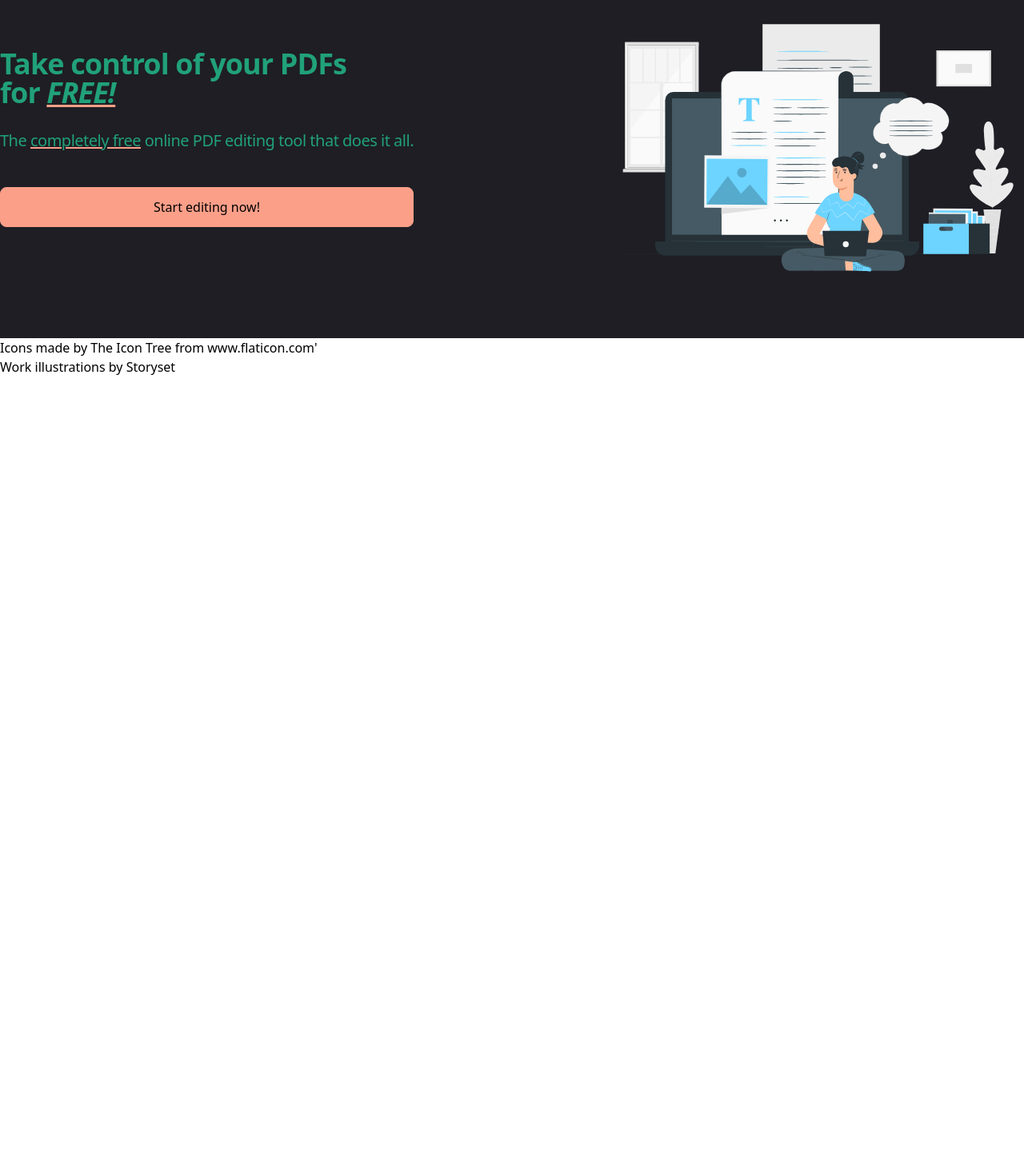
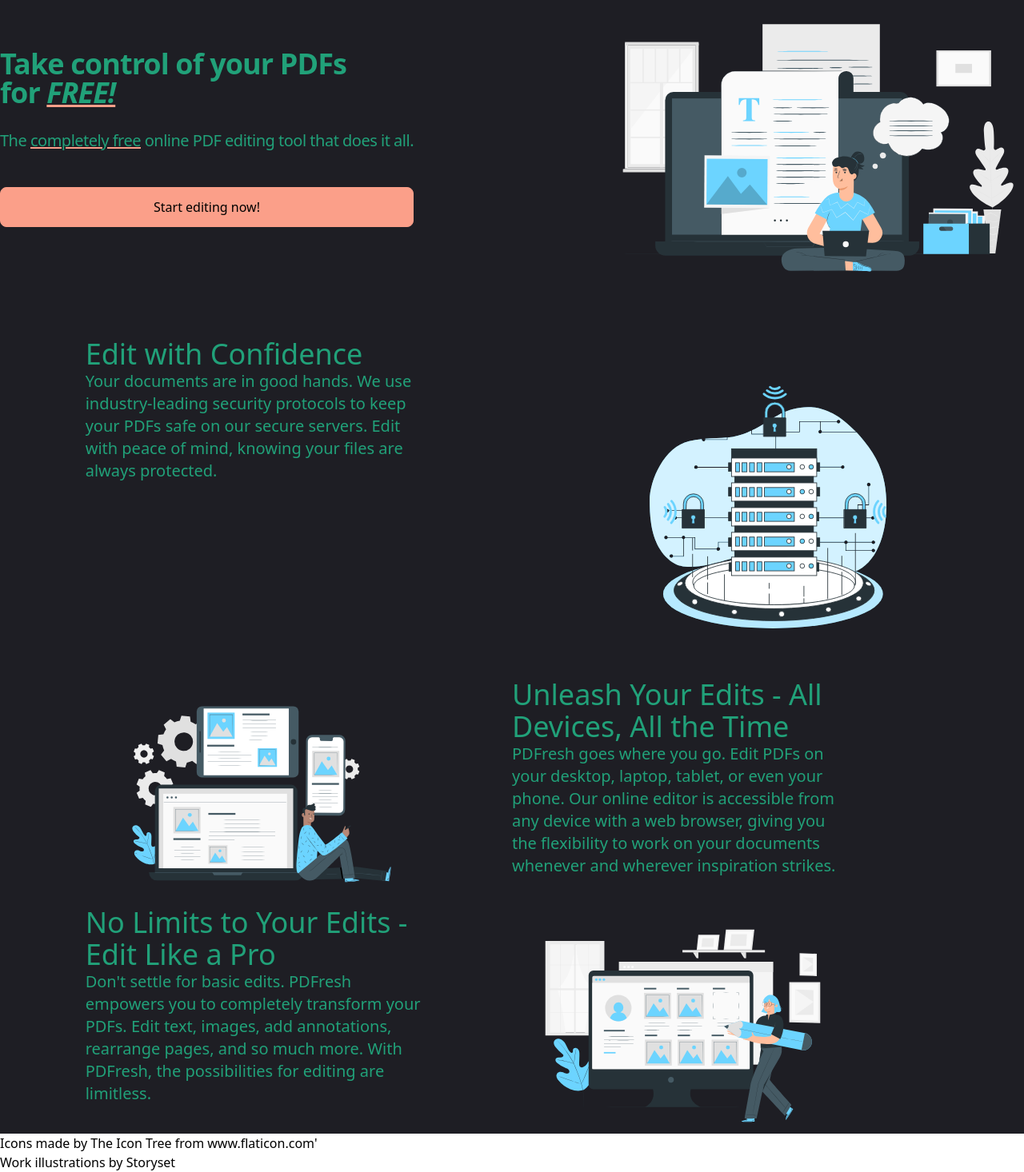
Before and after one commit to cmben89/fake-pdf-editor, a plain HTML site: page root/index.html in a window 1280 px wide. Shown: the part 109-1575 px from the top of the page at 80% size. Before the commit the page ends 800 px from the top, so only its background shows below. Drawn offline with nearby package versions, Linux system fonts and the light colour scheme.

Commit message:
Added feature section. Worked on layout from scratch rather than taking code from elsewhere.  Needs lots of fixing.

```diff
--- a/root/index.html
+++ b/root/index.html
@@ -61,10 +61,42 @@
     </section>
     <!--End Section 1-->
     <!--TODO: Learn how to set up grid and flex layouts with tradewind for section 2
-    which will be companies that recommend PDFresh-->
+    which will be top three features.-->
     </section>
 
-
+    <!--Section 2 - Features-->
+    <section class="bg-raisin_black">
+        <div class="max-w-screen-xl mx-auto flex flex-col">
+            <div class="grid grid-cols-12">
+                <div id="feat" class="col-span-4 col-start-2 flex flex-col">
+                    <h1 class="text-4xl text-jungle_green">Edit with Confidence</h1>
+                    <p class="text-xl text-jungle_green">Your documents are in good hands. We use industry-leading security protocols to keep your PDFs safe on our secure servers. Edit with peace of mind, knowing your files are always protected.</p>
+                </div>
+                <div id="image" class="col-span-4 col-start-8">
+                    <img src="./resources/global-res/img/secure-server.svg" alt="secure server" height="auto">
+                </div>
+            </div>
+            <div class="grid grid-cols-12">
+                <div id="image" class="col-span-4 col-start-2">
+                    <img src="./resources/global-res/img/devices.svg" alt="any device">
+                </div>
+                <div id="feat" class="col-span-4 col-start-7">
+                    <h1 class="text-4xl text-jungle_green">Unleash Your Edits - All Devices, All the Time</h1>
+                    <p class="text-xl text-jungle_green">PDFresh goes where you go. Edit PDFs on your desktop, laptop, tablet, or even your phone. Our online editor is accessible from any device with a web browser, giving you the flexibility to work on your documents whenever and wherever inspiration strikes.</p>
+                </div>
+            </div>
+            <div class="grid grid-cols-12">
+                <div id="feat" class="col-span-4 col-start-2">
+                    <h1 class="text-4xl text-jungle_green">No Limits to Your Edits - Edit Like a Pro</h1>
+                    <p class="text-xl text-jungle_green">Don't settle for basic edits. PDFresh empowers you to completely transform your PDFs. Edit text, images, add annotations, rearrange pages, and so much more. With PDFresh, the possibilities for editing are limitless.</p>
+                </div>
+                <div id="image" class="col-span-4 col-start-7">
+                    <img src="./resources/global-res/img/edit-pdf.svg" alt="pro editor">
+                </div>
+            </div>
+        </div>
+    </section>
+    <!--End Section 2-->
 
     <footer>
         <div> Icons made by <a href="https://www.flaticon.com/authors/the-icon-tree" title="The Icon Tree"> The Icon Tree </a> from <a href="https://www.flaticon.com/" title="Flaticon">www.flaticon.com'</a>
```
Also changed, not shown: root/resources/global-res/img/devices.svg (added), root/resources/global-res/img/edit-pdf.svg (added), root/resources/global-res/img/secure-server.svg (added).
